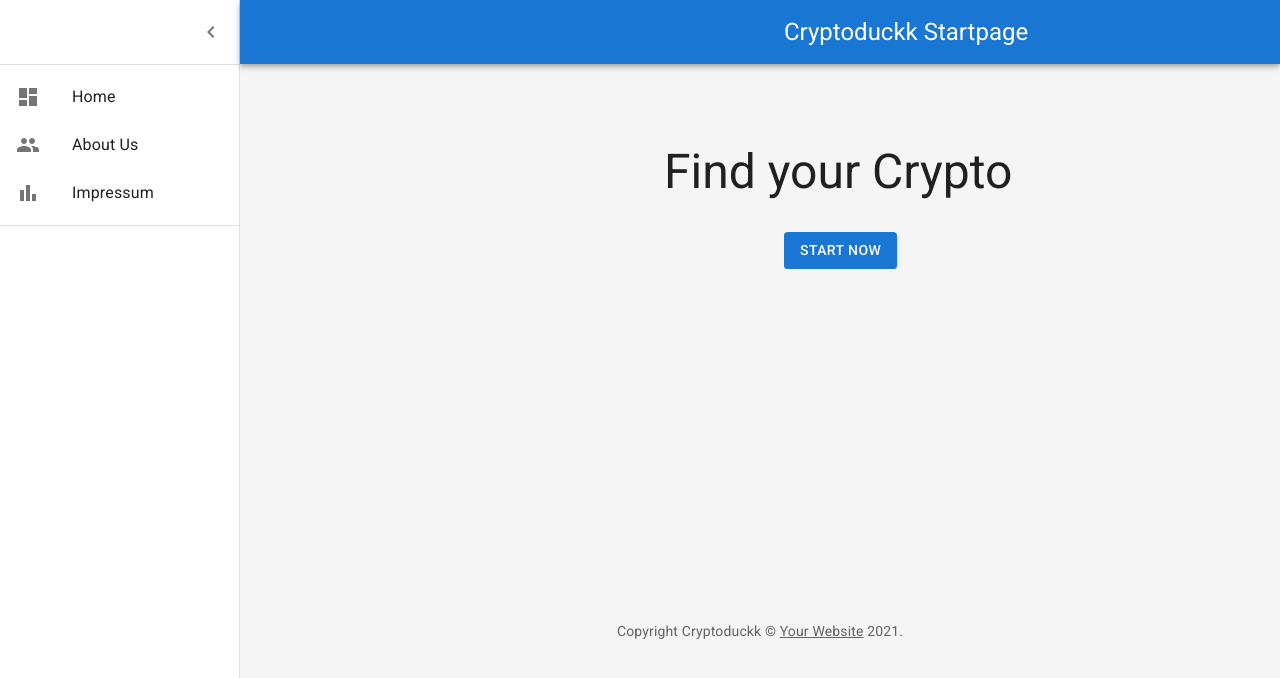
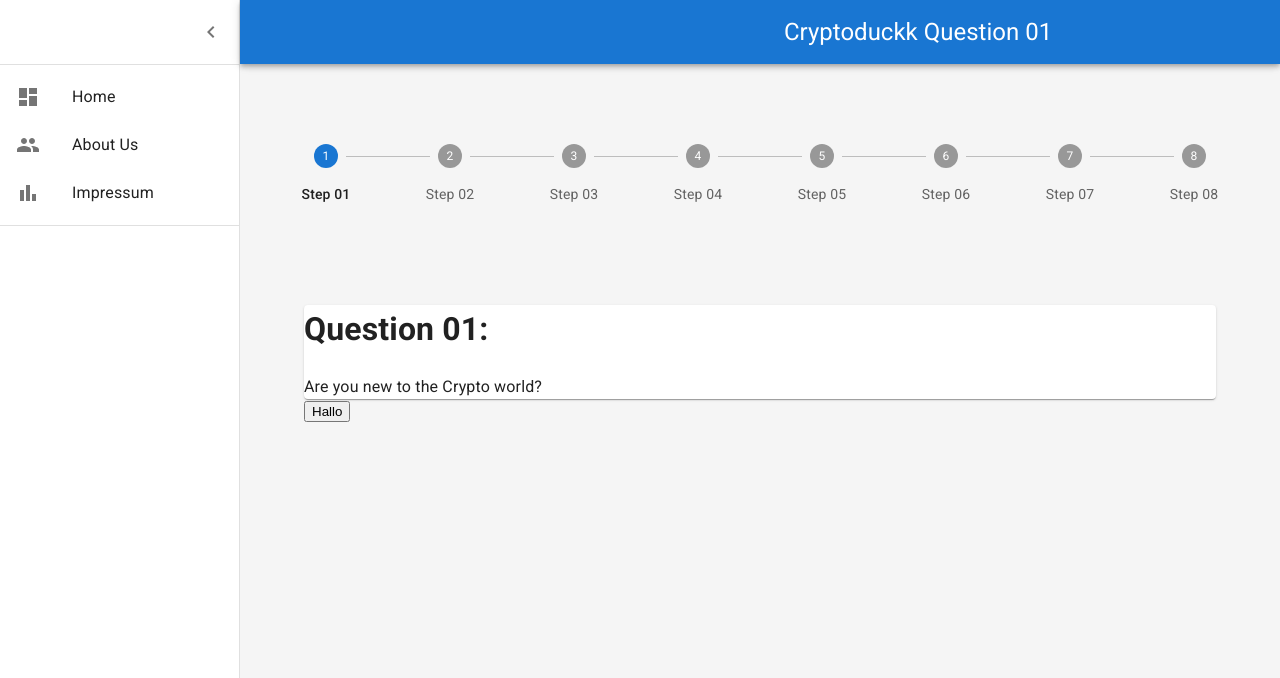
Before and after one commit to LennartBecke/AwesomeProject, a React (Create React App) app in the folder cryptoduck/dashboard/: page / in a window 1280 px wide. Shown: the top 678 px of the page. Built offline with nearby package versions, Linux system fonts and the light colour scheme.

Commit message:
Firebase update

```diff
--- a/cryptoduck/dashboard/src/App.tsx
+++ b/cryptoduck/dashboard/src/App.tsx
@@ -1,10 +1,10 @@
 import React from "react";
 import logo from "./logo.svg";
 import "./App.css";
-import Startpage from "./components/Startpage";
+import Question_01 from "./components/Question_01";
 
 function App() {
-  return <Startpage />;
+  return <Question_01 />;
 }
 
 export default App;
```
Also changed, not shown: cryptoduck/dashboard/firebase.json (added), 1 other file (tests, documents, lock files or other folders).
